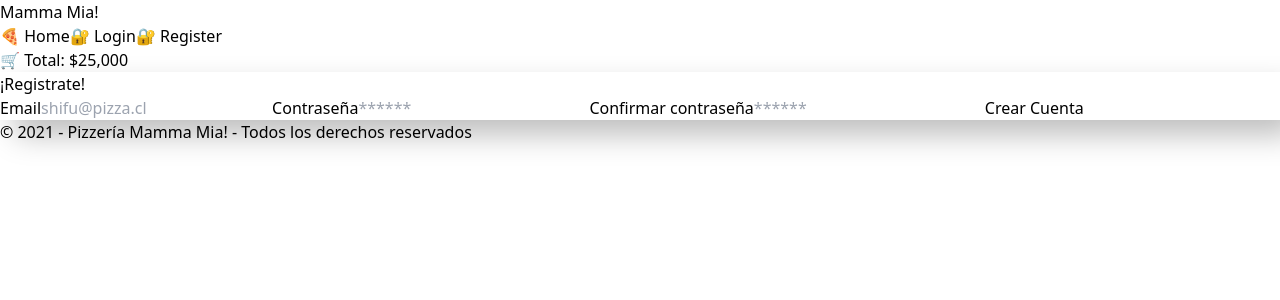
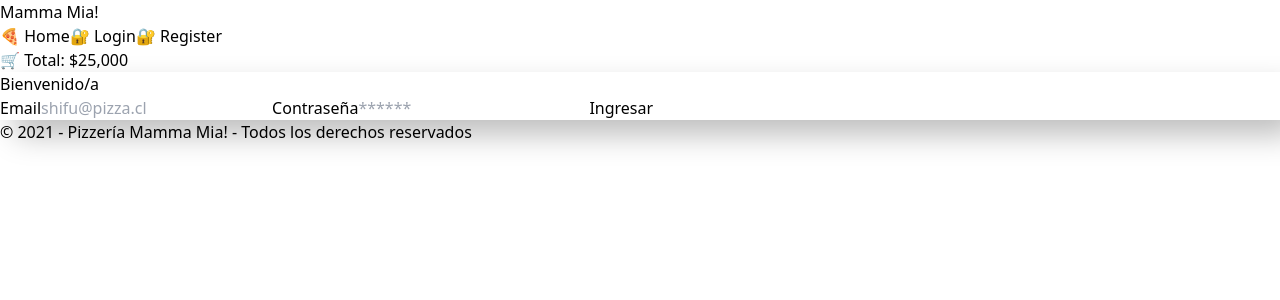
Before and after one commit to jpberse/react-desafio-pizzeria-mamma-mia, a React (Vite) app: page / in a window 1280 px wide. Shown: the top 300 px of the page. Built offline with nearby package versions, Linux system fonts and the light colour scheme.

Commit message:
Hito 2 - Requerimiento 2, creacion de componente para ingreso de usuarios

```diff
--- a/src/App.jsx
+++ b/src/App.jsx
@@ -2,6 +2,7 @@ import Navbar from './components/Navbar'
 import Home from './components/Home'
 import Footer from './components/Footer'
 import Register from './components/Register'
+import Login from './components/Login'
 
 function App() {
   return (
@@ -9,7 +10,8 @@ function App() {
       <div className='box-border m-0 p-0'>
         <Navbar/>
         {/* <Home/> */}
-        <Register/>
+        {/* <Register/> */}
+        <Login />
         <Footer/>
       </div>
     </>
--- /dev/null
+++ b/src/components/Login.jsx
@@ -0,0 +1,51 @@
+import { useState } from "react";
+
+function Login() {
+    const EMAIL_DEAFULT = 'correo@correo.cl';
+    const PW_DEAFULT = '123456';
+
+    const [email, setEmail] = useState('');
+    const [pw, setPw] = useState('');
+    const [error, setError] = useState(false);
+    const [msj, SetMsj] =useState('');
+
+    const validarFormulario = (e) => {
+        e.preventDefault();
+
+        if(!email.trim() || !pw.trim()) {
+            setError(true)
+            SetMsj('Todos los campos son obligatorios')
+            return
+        } else if(pw.length < 6) {
+            setError(true)
+            SetMsj('La contraseña debe tener al menos 6 caracteres')
+            return
+        } else if(email !== EMAIL_DEAFULT || pw !== PW_DEAFULT) {
+            setError(true)
+            SetMsj('El nombre de usuario o la contraseña no son correctos.')
+            return
+        }
+
+        setError(false)
+        SetMsj('Inicio de sesión exitoso')
+        console.log(pw.length)
+    }
+
+    return (
+        <div className="h-screen bg-[#e0e0e0] flex items-center justify-center p-6 space-y-4">
+            <section className="w-full max-w-lg pb-4 bg-[#e0e0e0] rounded-lg h-3/5 flex flex-col items-center justify-center text-gray-900" style={{ boxShadow: '15px 15px 30px #bebebe, -15px -15px 30px #ffffff' }}>
+                <h2 className="text-3xl text-start font-bold leading-tight tracking-tight mb-6">Bienvenido/a</h2>
+                <form className="w-full max-w-md flex flex-col items-start justify-center" onSubmit={validarFormulario}>
+                    <label className="block mb-2 text-lg font-medium">Email</label>
+                    <input className="bg-gray-50  border border-gray-300 text-lg rounded-lg focus:ring-primary-600 focus:border-primary-600 block w-full p-2.5 mb-4" type="email" name="email" placeholder="shifu@pizza.cl" onChange={(e) => setEmail(e.target.value)}/>
+                    <label className="block mb-2 text-lg font-medium">Contraseña</label>
+                    <input className="bg-gray-50 border border-gray-300 text-lg rounded-lg focus:ring-primary-600 focus:border-primary-600 block w-full p-2.5 mb-8" type="password" name="confirmPw" placeholder="******" onChange={(e) => setPw(e.target.value)}/>
+                    <button className="w-full bg-orange-500 text-white bg-primary-600 hover:bg-primary-700 focus:ring-4 focus:outline-none focus:ring-primary-300 font-medium rounded-lg text-xl px-5 py-2.5 text-center mb-4" type="submit">Ingresar</button>
+                </form>
+                    {error ? <span className="text-red-700 font-medium text-lg text-center underline decoration-2">{msj}</span> : <span className="text-green-600 font-medium text-lg text-center underline decoration-2">{msj}</span>}
+            </section>
+        </div>
+    )
+}
+
+export default Login
```
